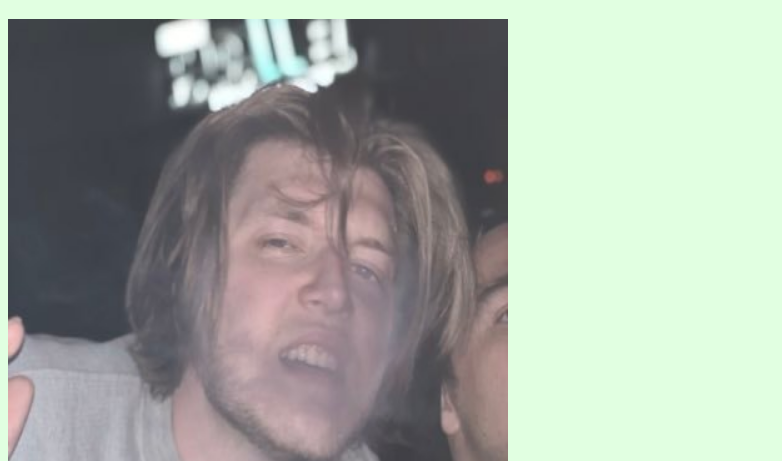
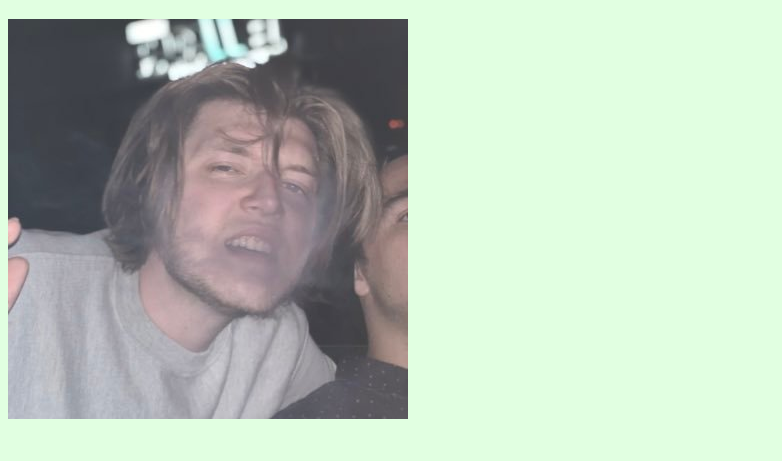
Before and after one commit to MaxCannonWF/MaxCannonWF.github.io, a plain HTML site: page max.html in a window 1280 px wide. Shown: the part 491-952 px from the top of the page, without its empty margins (0-782 px from the left). After the commit the page ends 922 px from the top, so only its background shows below. Drawn offline with Linux system fonts and the light colour scheme.

Commit message:
SomeImages

```diff
--- a/max.html
+++ b/max.html
@@ -23,6 +23,6 @@
 </ul>
 
 <h1>Hi. I'm Max and I love WebBaby.</h1>
-<img src="MaxImage.jpg" alt="A very cool guy" width="500" height="600">
+<img src="images/MaxImage.jpg" alt="A very cool guy">
 </body>
 </html>
```
Also changed, not shown: images/MaxImage.jpg (renamed from MaxImage.jpg), images/maxText.jpg (added).
